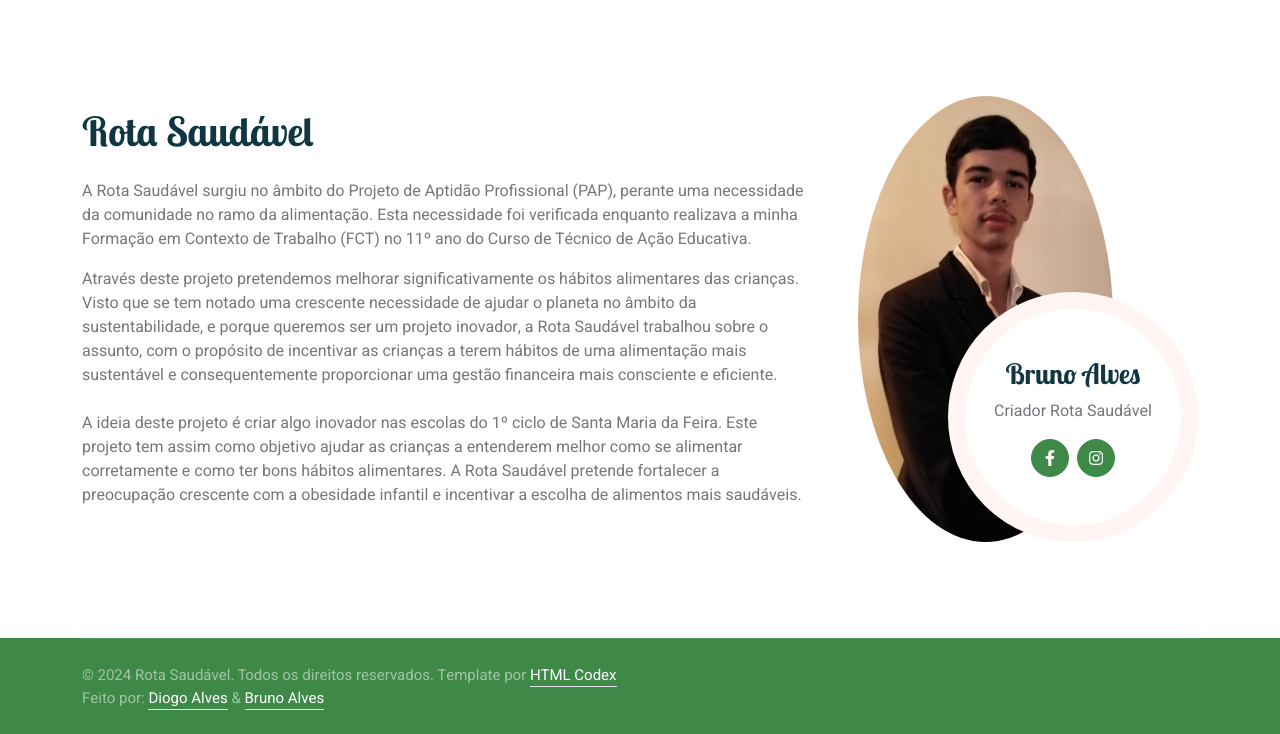
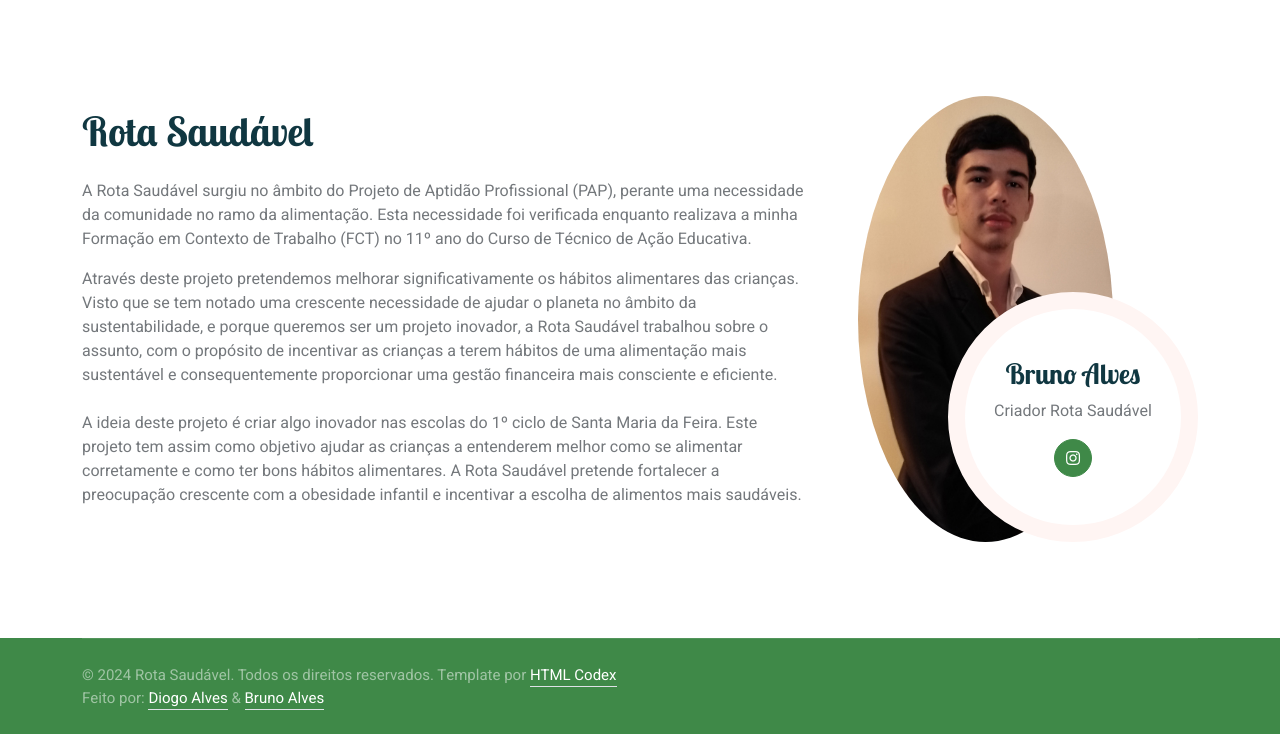
Before and after one commit to DiogoFerreiraAlves02/RotaSaudavel, a plain HTML site: page sobre.html in a window 1280 px wide. Shown: the part 494-1228 px from the top of the page. Drawn offline with nearby package versions, Linux system fonts and the light colour scheme.

Commit message:
footer edit

```diff
--- a/sobre.html
+++ b/sobre.html
@@ -91,8 +91,7 @@
                                 <h3>Bruno Alves</h3>
                                 <p>Criador Rota Saudável</p>
                                 <div class="d-flex align-items-center">
-                                    <a class="btn btn-square btn-primary mx-1" href=""><i class="fab fa-facebook-f"></i></a>
-                                    <a class="btn btn-square btn-primary  mx-1" href=""><i class="fab fa-instagram"></i></a>
+                                    <a class="btn btn-square btn-primary  mx-1" href="https://www.instagram.com/brunoalves_40/" target="_blank"><i class="fab fa-instagram"></i></a>
                                 </div>
                             </div>
                         </div>
@@ -110,10 +109,9 @@
                         <div class="col-md-6 text-center text-md-start mb-3 mb-md-0">
                             &copy; 2024 Rota Saudável. Todos os direitos reservados.
 							<!--/*** This template is free as long as you keep the footer author’s credit link/attribution link/backlink. If you'd like to use the template without the footer author’s credit link/attribution link/backlink, you can purchase the Credit Removal License from "https://htmlcodex.com/credit-removal". Thank you for your support. ***/-->
-							Template por <a class="border-bottom" href="https://htmlcodex.com">HTML Codex</a>
-                            <br>Feito por: <a class="border-bottom" href="https://github.com/DiogoFerreiraAlves02" target="_blank">Diogo Alves</a> & <a class="border-bottom" href="#">Bruno Alves</a>
+							Template por <a class="border-bottom" href="https://htmlcodex.com" target="_blank">HTML Codex</a>
+                            <br>Feito por: <a class="border-bottom" href="https://github.com/DiogoFerreiraAlves02" target="_blank">Diogo Alves</a> & <a class="border-bottom" href="https://www.instagram.com/brunoalves_40/" target="_blank">Bruno Alves</a>
                         </div>
-
                     </div>
                 </div>
             </div>
```
Also changed, not shown: 404.html (+2 -3 lines), atividades.html (+2 -3 lines), cultivandosabores.html (+2 -3 lines), index.html (+2 -3 lines), jogomemoria.html (+2 -3 lines), nutriaventura.html (+2 -3 lines), nutricaoemjogo.html (+2 -3 lines), saboresocultos.html (+2 -3 lines), snacksdobem.html (+2 -3 lines).
